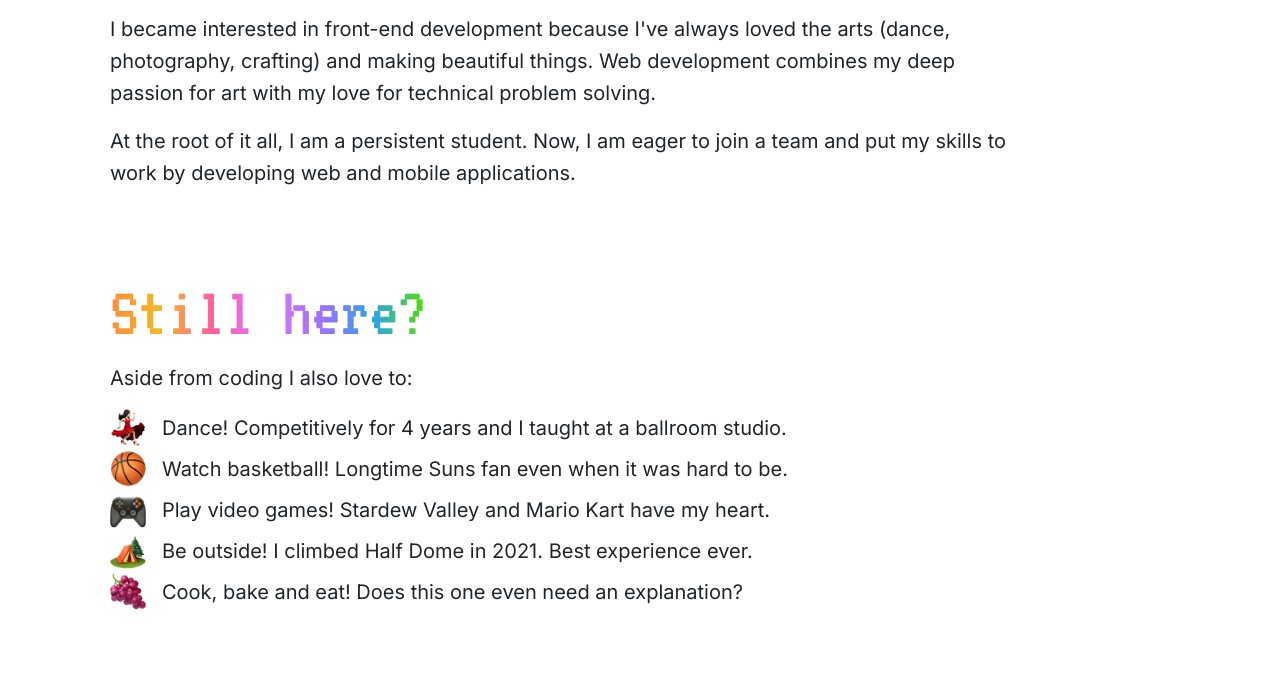
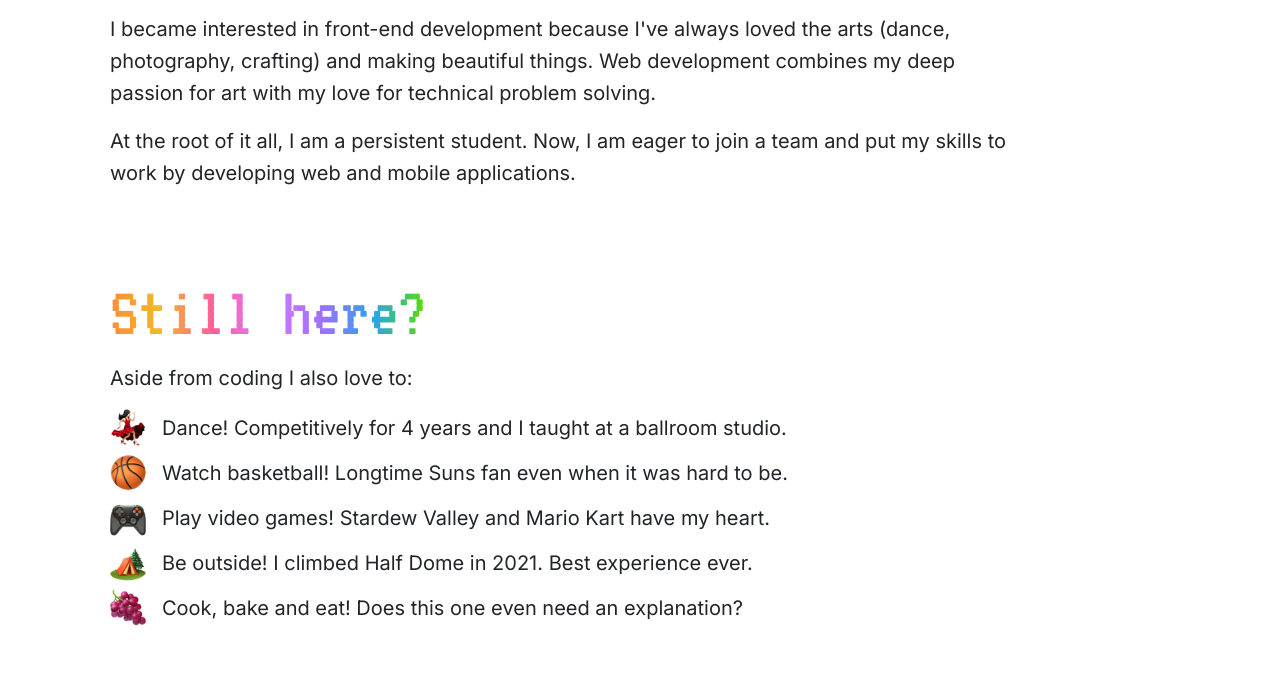
Before and after one commit to maryferrer/portfolio-v2, a website: page about.html in a window 1280 px wide. Shown: the part 480-1168 px from the top of the page. Drawn offline with nearby package versions, Linux system fonts and the light colour scheme.

Commit message:
Increase margin on hobbies bullet points

```diff
--- a/about.html
+++ b/about.html
@@ -77,23 +77,23 @@
             <section class="container my-5 mx-0" id="hobbies">
                 <h2 class="gradient-text display-2 pt-3">Still here?</h2>
                 <p class="mb-3 lead p-0">Aside from coding I also love to:</p>
-                <div class="container ms-0 my-1 p-0 d-flex align-items-center gap-3">
+                <div class="container ms-0 my-2 p-0 d-flex align-items-center gap-3 hobbies">
                     <img class="img-fluid" src="images/salsa.png">
                     <p class="m-0 lead">Dance! Competitively for 4 years and I taught at a ballroom studio.</p>
                 </div>
-                <div class="container ms-0 my-1 p-0 d-flex align-items-center gap-3">
+                <div class="container ms-0 my-2 p-0 d-flex align-items-center gap-3 hobbies">
                     <img class="img-fluid" src="images/basketball.png">
                     <p class="m-0 lead">Watch basketball! Longtime Suns fan even when it was hard to be. </p>
                 </div>
-                <div class="container ms-0 my-1 p-0 d-flex align-items-center gap-3">
+                <div class="container ms-0 my-2 p-0 d-flex align-items-center gap-3 hobbies">
                     <img class="img-fluid" src="images/videogame.png">
                     <p class="m-0 lead">Play video games! Stardew Valley and Mario Kart have my heart.</p>
                 </div>
-                <div class="container ms-0 my-1 p-0 d-flex align-items-center gap-3">
+                <div class="container ms-0 my-2 p-0 d-flex align-items-center gap-3 hobbies">
                     <img class="img-fluid" src="images/camp.png">
                     <p class="m-0 lead">Be outside! I climbed Half Dome in 2021. Best experience ever.</p>
                 </div>
-                <div class="container ms-0 my-1 p-0 d-flex align-items-center gap-3">
+                <div class="container ms-0 my-2 p-0 d-flex align-items-center gap-3 hobbies">
                     <img class="img-fluid" src="images/grape.png">
                     <p class="m-0 lead">Cook, bake and eat! Does this one even need an explanation?</p>
                 </div>
```
